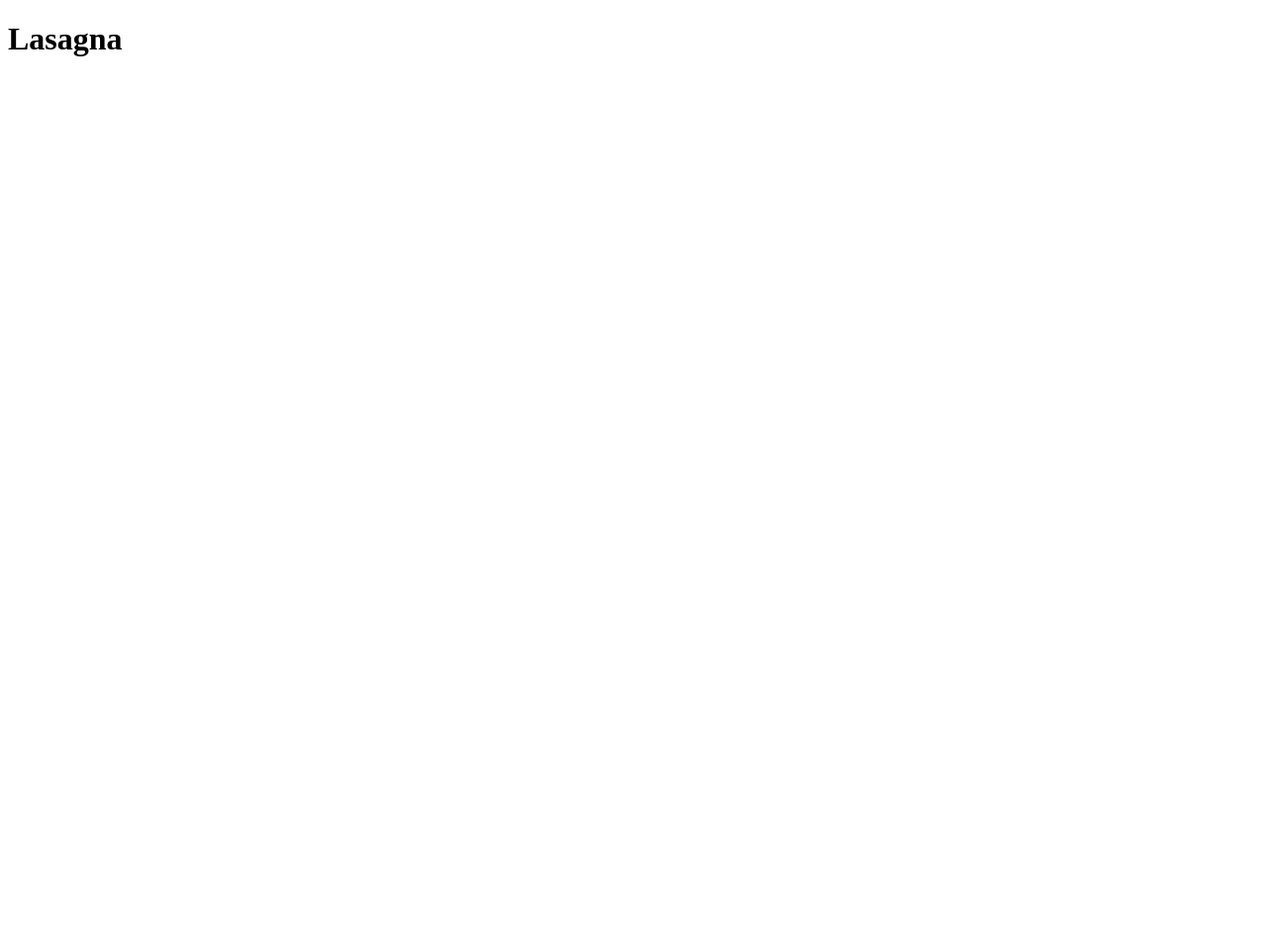
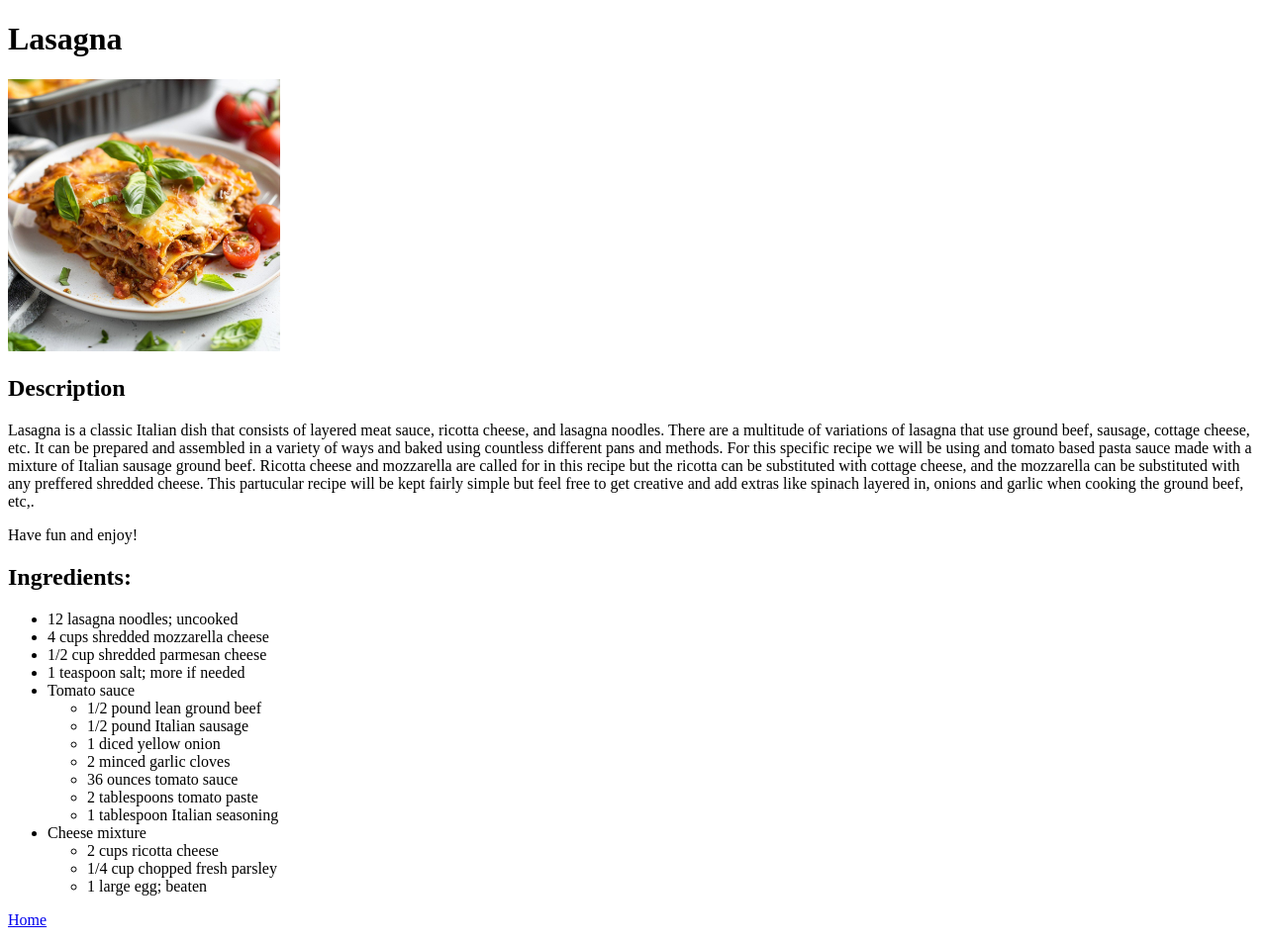
Before and after one commit to tealeonni/odin-recipes, a plain HTML site: page recipes/lasagna.html in a window 1280 px wide. Shown: the whole page at 99% size. Before the commit the page ends 800 px from the top, so only its background shows below. Drawn offline with Linux system fonts and the light colour scheme.

Commit message:
Add body content to lasagna.html

```diff
--- a/recipes/lasagna.html
+++ b/recipes/lasagna.html
@@ -6,5 +6,53 @@
     </head>
     <body>
         <h1>Lasagna</h1>
+        <img src="../img/lasagna.jpg" alt="Picture of lasagna on a white plate, garnished with basil and cherry tomatoes" width="275">
+        <h2>Description</h2>
+        <p>Lasagna is a classic Italian dish that consists of layered meat sauce, ricotta cheese, and lasagna noodles. There are a multitude of variations of lasagna
+            that use ground beef, sausage, cottage cheese, etc. It can be prepared and assembled in a variety of ways and baked using countless different pans and methods.
+            For this specific recipe we will be using and tomato based pasta sauce made with a mixture of Italian sausage ground beef. Ricotta cheese and mozzarella are called
+            for in this recipe but the ricotta can be substituted with cottage cheese, and the mozzarella can be substituted with any preffered shredded cheese. This partucular
+            recipe will be kept fairly simple but feel free to get creative and add extras like spinach layered in, onions and garlic when cooking the ground beef, etc,.
+
+        </p>
+        <p>Have fun and enjoy!</p>
+        <h2>Ingredients:</h2>
+        <ul>
+            <li>12 lasagna noodles; uncooked</li>
+            <li>4 cups shredded mozzarella cheese</li>
+            <li>1/2 cup shredded parmesan cheese</li>
+            <li>1 teaspoon salt; more if needed</li>
+
+            <li>
+                Tomato sauce
+                <ul>
+                    <li>1/2 pound lean ground beef</li>
+                    <li>1/2 pound Italian sausage</li>
+                    <li>1 diced yellow onion</li>
+                    <li>2 minced garlic cloves</li>
+                    <li>36 ounces tomato sauce</li>
+                    <li>2 tablespoons tomato paste</li>
+                    <li>1 tablespoon Italian seasoning</li>
+                </ul>
+            </li>
+
+            <li>
+                Cheese mixture
+                <ul>
+                    <li>2 cups ricotta cheese</li>
+                    <li>1/4 cup chopped fresh parsley</li>
+                    <li>1 large egg; beaten</li>
+                </ul>
+            </li>
+
+        </ul>
+
+
+
+
+
+
+
+        <p><a href="../index.html">Home</a></p>
     </body>
 </html>
```
